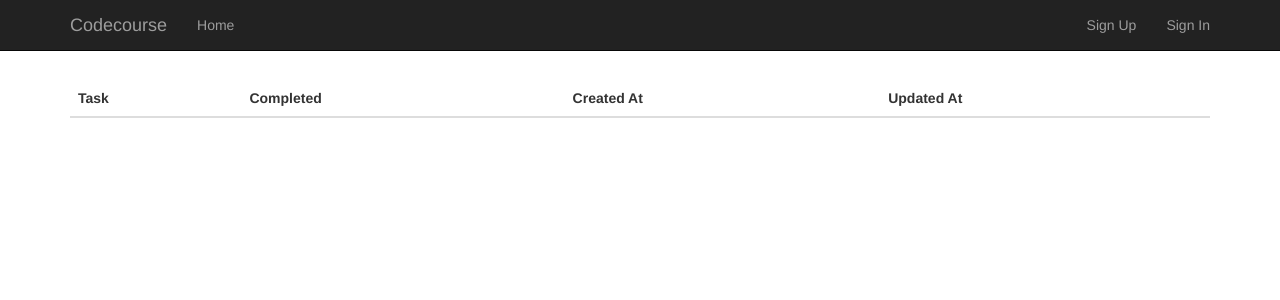
After one commit to gorkaeff/slimframework-sqlite-example, a PHP site: template resources/views/task/index.twig in a window 1280 px wide. The commit adds this page. Shown: the top 300 px of the page. Run offline with PHP 8.4, Linux system fonts and the light colour scheme; the template is opened without the code that fills it, so the values that code supplies are empty; some libraries are stand-ins or nearby versions.

Commit message:
list of user tasks

```diff
--- a/app/Models/User.php
+++ b/app/Models/User.php
@@ -3,6 +3,7 @@
 namespace App\Models;
 
 use Illuminate\Database\Eloquent\Model;
+use App\Models\Task;
 
 class User extends Model
 {
@@ -16,4 +17,9 @@ class User extends Model
 			'password' => password_hash($password, PASSWORD_DEFAULT)
 		]);
 	}
+
+	public function tasks()
+    {
+        return $this->hasMany(Task::class);
+    }
 }
--- a/app/routes.php
+++ b/app/routes.php
@@ -23,3 +23,7 @@ $app->group('', function(){
 	$this->get('/auth/password/change', 'PasswordController:getChangePassword')->setName('auth.password.change');
 	$this->post('/auth/password/change', 'PasswordController:postChangePassword');
 })->add(new AuthMiddelware($container));
+
+$app->group('/tasks', function(){
+	$this->get('/', 'TaskController:index')->setName('tasks.index');
+})->add(new AuthMiddelware($container));
--- a/bootstrap/app.php
+++ b/bootstrap/app.php
@@ -66,6 +66,10 @@ $container['HomeController'] = function ($container){
 	return new \App\Controllers\HomeController($container);
 };
 
+$container['TaskController'] = function ($container){
+	return new \App\Controllers\Task\TaskController($container);
+};
+
 $container['AuthController'] = function ($container){
 	return new \App\Controllers\Auth\AuthController($container);
 };
--- /dev/null
+++ b/resources/views/task/index.twig
@@ -0,0 +1,26 @@
+{% extends 'templates/app.twig' %}
+
+{% block content %}
+
+	<table class="table">
+		<thead>
+			<tr>
+				<th scope="col">Task</th>
+				<th scope="col">Completed</th>
+				<th scope="col">Created At</th>
+				<th scope="col">Updated At</th>
+			</tr>
+		</thead>
+		<tbody>
+			{% for task in auth.user.tasks %}
+				<tr>
+					<td>{{ task.name }}</td>
+					<td>{{ task.completed }}</td>
+					<td>{{ task.created_at }}</td>
+					<td>{{ task.updated_at }}</td>
+				<tr>
+			{% endfor %}
+		</tbody>
+	</table>
+
+{% endblock %}
--- a/resources/views/templates/partials/navigation.twig
+++ b/resources/views/templates/partials/navigation.twig
@@ -23,6 +23,7 @@
 							{{ auth.user.name }} <b class="caret"></b>
 						</a>
 						<ul class="dropdown-menu">
+							<li><a href="{{ path_for('tasks.index') }}">Tasks</a></li>
 							<li><a href="{{ path_for('auth.password.change') }}">Change Password</a></li>
 							<li><a href="{{ path_for('auth.signout') }}">Sign Out</a></li>
 						</ul>
```
Also changed, not shown: app/Controllers/Task/TaskController.php (added, +14 -0 lines), app/Models/Task.php (added, +17 -0 lines), resources/views/home.twig (+14 -1 lines), slimBD.sqlite.
